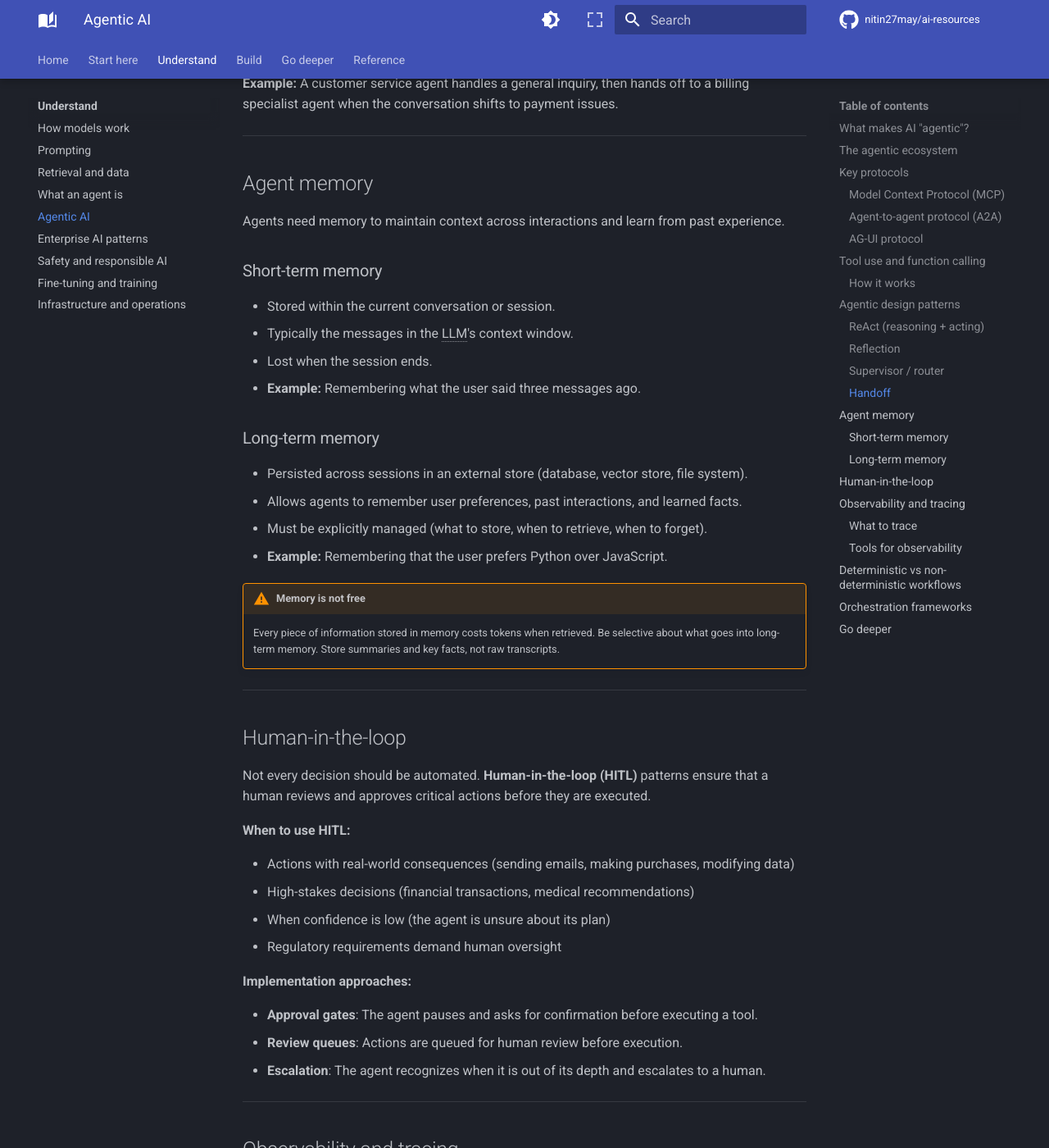
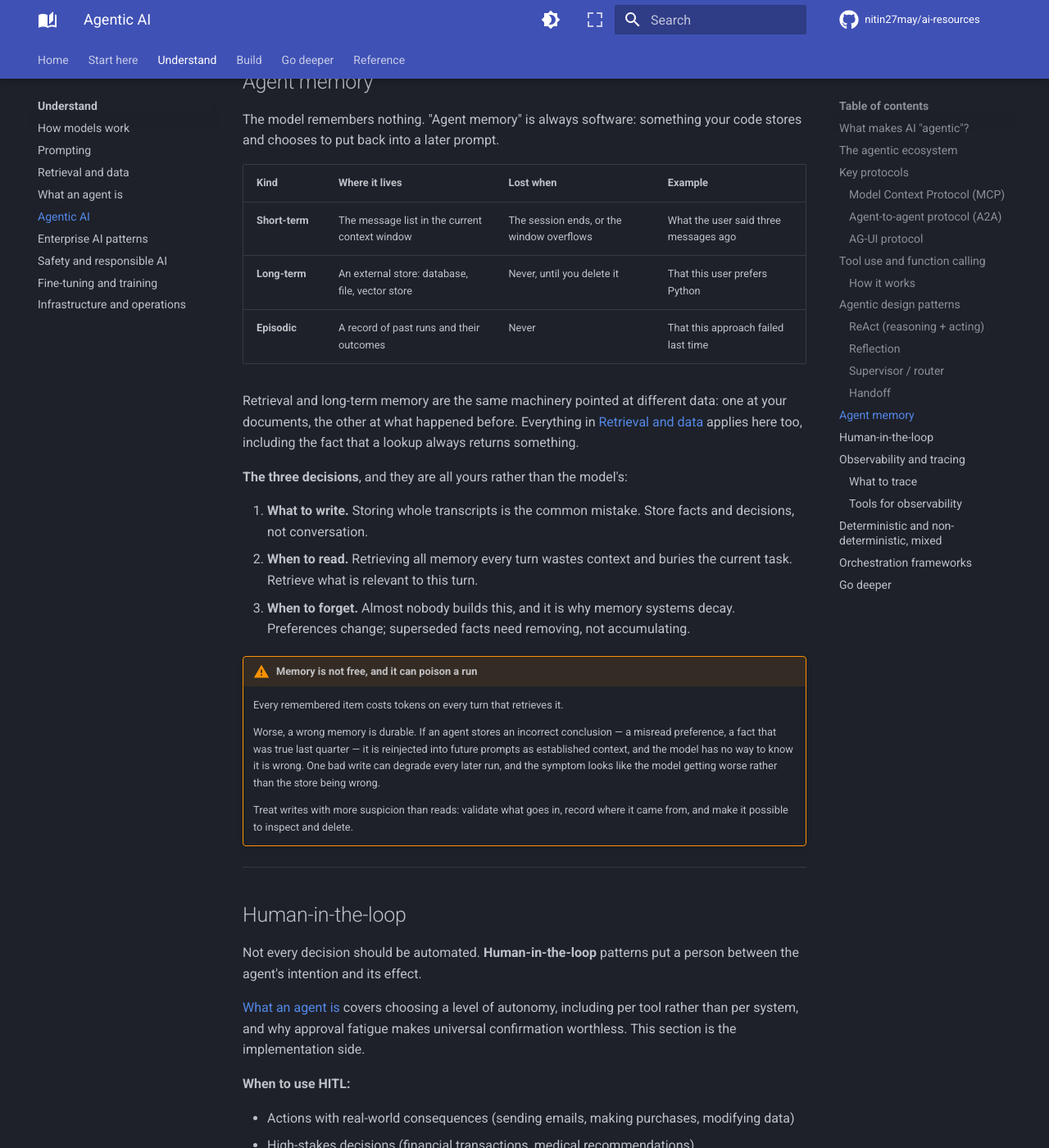
Before and after one commit to nitin27may/ai-resources, an MkDocs documentation site: the page built from docs/concepts/agentic-ai.md, in a window 1280 px wide and 1400 px high, scrolled down 5254 px. Shown: the whole window at 82% size. Built offline with MkDocs 1.6.1 and Material for MkDocs 9.7.7, drawn with Linux system fonts in a browser that asks for light colours; comment, search, counter and statistics services are not loaded; some of the changed text lies outside the part shown.

Commit message:
docs: correct the framework landscape on agentic AI, and make memory honest
The page still presented AutoGen and Semantic Kernel as current orchestration
frameworks, contradicting both Frameworks and platforms and the Resources
shelf, which tell readers to avoid them. Microsoft Agent Framework, the OpenAI
Agents SDK and Google ADK were absent entirely. The table now leads with the
successor, marks the two predecessors as superseded, and opens by saying you
do not need a framework at all — the build path writes the loop in thirty lines.

Memory rewritten around the fact that the model remembers nothing, so 'agent
memory' is always software you wrote:
- Short-term, long-term and episodic as a table of where each lives and when it
  is lost, with the point that long-term memory and retrieval are the same
  machinery pointed at different data.
- The three decisions that are yours: what to write, when to read, when to
  forget. Forgetting is the one nobody builds and the reason memory decays.
- Memory poisoning: a wrong write is durable, reinjected as established
  context, and presents as the model getting worse rather than the store being
  wrong. Writes deserve more suspicion than reads.

De-duplicated against the agent page now that it carries the loop, the
workflow/agent/copilot comparison and the autonomy dial: the deterministic
section becomes the hybrid argument rather than a second comparison table, and
human-in-the-loop links to the dial instead of restating it. Removed a third
'start with the hands-on module' box that the header block already covers.

1,881 to 2,236 words.

```diff
--- a/docs/concepts/agentic-ai.md
+++ b/docs/concepts/agentic-ai.md
@@ -12,12 +12,10 @@
     **Before this:** [What an agent is](ai-agents.md)  ·  **After this:** [Enterprise AI patterns](../patterns/enterprise-patterns.md)
     **Hands-on version:** [3 The harness](../02-agents/the-harness.md)  ·  **In depth:** [Model Context Protocol](../ai-dev-tools/mcp.md)
 
-!!! info "Start with the hands-on module"
-    For the buildable version of this material, see [The harness](../02-agents/the-harness.md) and [Retrieval](../02-agents/retrieval.md).
-    This page remains the broader ecosystem tour — protocols, orchestration, and where agentic patterns came from.
-
-
-Traditional AI applications take a prompt and return a response. **Agentic AI** goes further — it can plan, use tools, make decisions, and take multi-step actions to accomplish goals. This page covers the protocols, patterns, and infrastructure that make agentic AI possible.
+[What an agent is](ai-agents.md) covered the loop and when not to use one.
+This page is the ecosystem around it: the patterns agents are built from, how
+they remember, how humans stay involved, and the protocols that let agents talk
+to tools and to each other.
 
 ---
 
@@ -209,30 +207,53 @@
 
 ## Agent memory
 
-Agents need memory to maintain context across interactions and learn from past experience.
+The model remembers nothing. "Agent memory" is always software: something your
+code stores and chooses to put back into a later prompt.
 
-### Short-term memory
+| Kind | Where it lives | Lost when | Example |
+|---|---|---|---|
+| **Short-term** | The message list in the current context window | The session ends, or the window overflows | What the user said three messages ago |
+| **Long-term** | An external store: database, file, vector store | Never, until you delete it | That this user prefers Python |
+| **Episodic** | A record of past runs and their outcomes | Never | That this approach failed last time |
 
-- Stored within the current conversation or session.
-- Typically the messages in the LLM's context window.
-- Lost when the session ends.
-- **Example:** Remembering what the user said three messages ago.
+Retrieval and long-term memory are the same machinery pointed at different
+data: one at your documents, the other at what happened before. Everything in
+[Retrieval and data](retrieval-and-data.md) applies here too, including the fact
+that a lookup always returns something.
 
-### Long-term memory
+**The three decisions**, and they are all yours rather than the model's:
 
-- Persisted across sessions in an external store (database, vector store, file system).
-- Allows agents to remember user preferences, past interactions, and learned facts.
-- Must be explicitly managed (what to store, when to retrieve, when to forget).
-- **Example:** Remembering that the user prefers Python over JavaScript.
+1. **What to write.** Storing whole transcripts is the common mistake. Store
+   facts and decisions, not conversation.
+2. **When to read.** Retrieving all memory every turn wastes context and buries
+   the current task. Retrieve what is relevant to this turn.
+3. **When to forget.** Almost nobody builds this, and it is why memory systems
+   decay. Preferences change; superseded facts need removing, not accumulating.
 
-!!! warning "Memory is not free"
-    Every piece of information stored in memory costs tokens when retrieved. Be selective about what goes into long-term memory. Store summaries and key facts, not raw transcripts.
+!!! warning "Memory is not free, and it can poison a run"
+    Every remembered item costs tokens on every turn that retrieves it.
+
+    Worse, a wrong memory is durable. If an agent stores an incorrect
+    conclusion — a misread preference, a fact that was true last quarter — it is
+    reinjected into future prompts as established context, and the model has no
+    way to know it is wrong. One bad write can degrade every later run, and the
+    symptom looks like the model getting worse rather than the store being
+    wrong.
+
+    Treat writes with more suspicion than reads: validate what goes in, record
+    where it came from, and make it possible to inspect and delete.
 
 ---
 
 ## Human-in-the-loop
 
-Not every decision should be automated. **Human-in-the-loop (HITL)** patterns ensure that a human reviews and approves critical actions before they are executed.
+Not every decision should be automated. **Human-in-the-loop** patterns put a
+person between the agent's intention and its effect.
+
+[What an agent is](ai-agents.md#autonomy-is-a-dial-not-a-switch) covers choosing
+a level of autonomy, including per tool rather than per system, and why
+approval fatigue makes universal confirmation worthless. This section is the
+implementation side.
 
 **When to use HITL:**
 
@@ -272,31 +293,54 @@
 
 ---
 
-## Deterministic vs non-deterministic workflows
+## Deterministic and non-deterministic, mixed
 
-| Aspect | Deterministic | Non-Deterministic |
-|---|---|---|
-| **Flow** | Predefined sequence of steps | Agent decides the path dynamically |
-| **Predictability** | Same input always produces same flow | Flow may vary between runs |
-| **Use case** | Structured processes (approvals, pipelines) | Open-ended tasks (research, analysis) |
-| **Debugging** | Easier — follow the fixed path | Harder — need observability |
-| **Example** | "Extract data, validate, save to DB" | "Research this topic and write a report" |
+[What an agent is](ai-agents.md#agent-workflow-or-copilot) sets out the choice
+between a fixed workflow and a model-directed agent. In practice the useful
+answer is usually neither one nor the other.
 
-!!! tip "Start deterministic, add agency gradually"
-    Build your workflow as a deterministic pipeline first. Then identify specific decision points where the LLM should choose the path. This hybrid approach gives you predictability where you need it and flexibility where it helps.
+!!! tip "Start deterministic, add agency at the points that need it"
+    Build the process as an ordinary pipeline first. Then find the specific
+    steps where the path genuinely cannot be known in advance, and let the model
+    decide only there.
+
+    A document pipeline might extract, validate and store deterministically, and
+    use the model only to classify an ambiguous document or to draft a summary.
+    You get predictable cost and debuggability everywhere except the two places
+    that needed judgement.
+
+This hybrid is what most successful systems look like, and it is rarely what
+gets demonstrated, because a fixed pipeline with three model calls in it is less
+impressive than an agent that appears to decide everything for itself.
 
 ---
 
 ## Orchestration frameworks
 
-| Framework | Maintainer | Key Strengths |
+You do not need one of these. [The build path](../00-start-here/the-path.md)
+constructs a working agent loop in about thirty lines without any framework, and
+doing that once is the best preparation for choosing between them.
+
+What a framework actually gives you is the harness: retries, state, streaming,
+tracing, checkpointing and multi-agent plumbing you would otherwise write.
+
+| Framework | Maintainer | Philosophy |
 |---|---|---|
-| **LangGraph** | LangChain | Graph-based workflows, streaming, persistence, human-in-the-loop |
-| **AutoGen** | Microsoft | Multi-agent conversations, code execution, group chat |
-| **Semantic Kernel** | Microsoft | Enterprise-ready, .NET and Python, planner-based agents |
-| **CrewAI** | CrewAI | Role-based agents, easy-to-define crews and tasks |
+| **Microsoft Agent Framework** | Microsoft | Graph-based orchestration on .NET and Python. The successor to Semantic Kernel and AutoGen, GA since April 2026 |
+| **LangGraph** | LangChain | Graph-first: you define nodes and edges, with checkpointing and resumable state |
+| **OpenAI Agents SDK** | OpenAI | Small surface area, with handoffs between agents as a first-class concept |
+| **Google ADK** | Google | Multi-agent composition with evaluation built in rather than bolted on |
+| **CrewAI** | CrewAI | Role-first: you define agent personas and the crew that coordinates them |
 
-Each framework has its own philosophy. LangGraph is graph-first (you define nodes and edges). AutoGen is conversation-first (agents talk to each other). Semantic Kernel is plugin-first (you compose capabilities). CrewAI is role-first (you define agent personas).
+!!! warning "Semantic Kernel and AutoGen"
+    Both are superseded by Microsoft Agent Framework, which merged them in April
+    2026. Existing code keeps working and Semantic Kernel still gets security
+    fixes, but new work should not start on either. They are still recommended
+    by a great deal of writing that predates the merger — including comparison
+    posts published after it.
+
+The fuller comparison, including platforms rather than just libraries, is in
+[Frameworks and platforms](../tools-and-frameworks/index.md).
 
 ---
 
```
